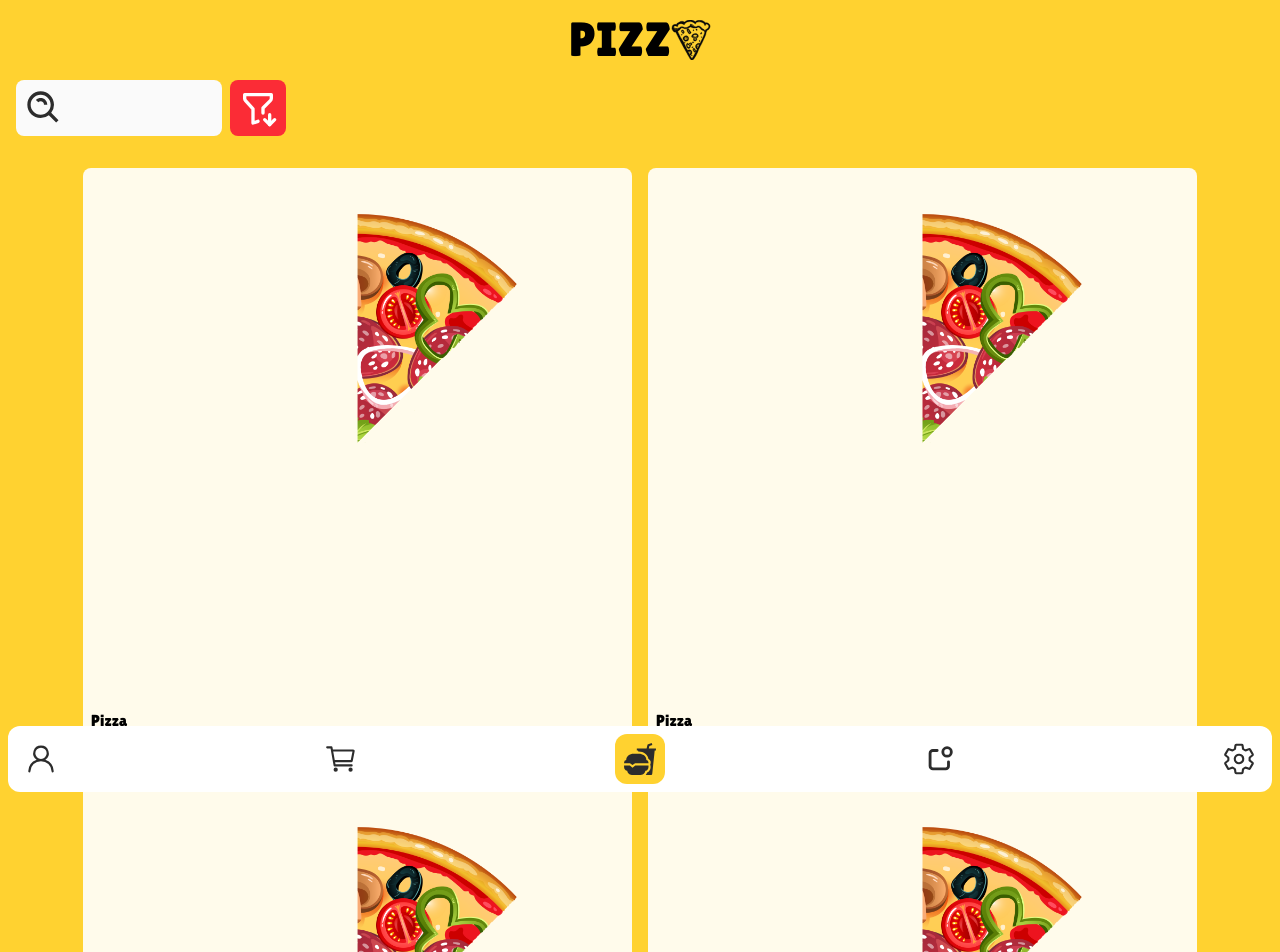
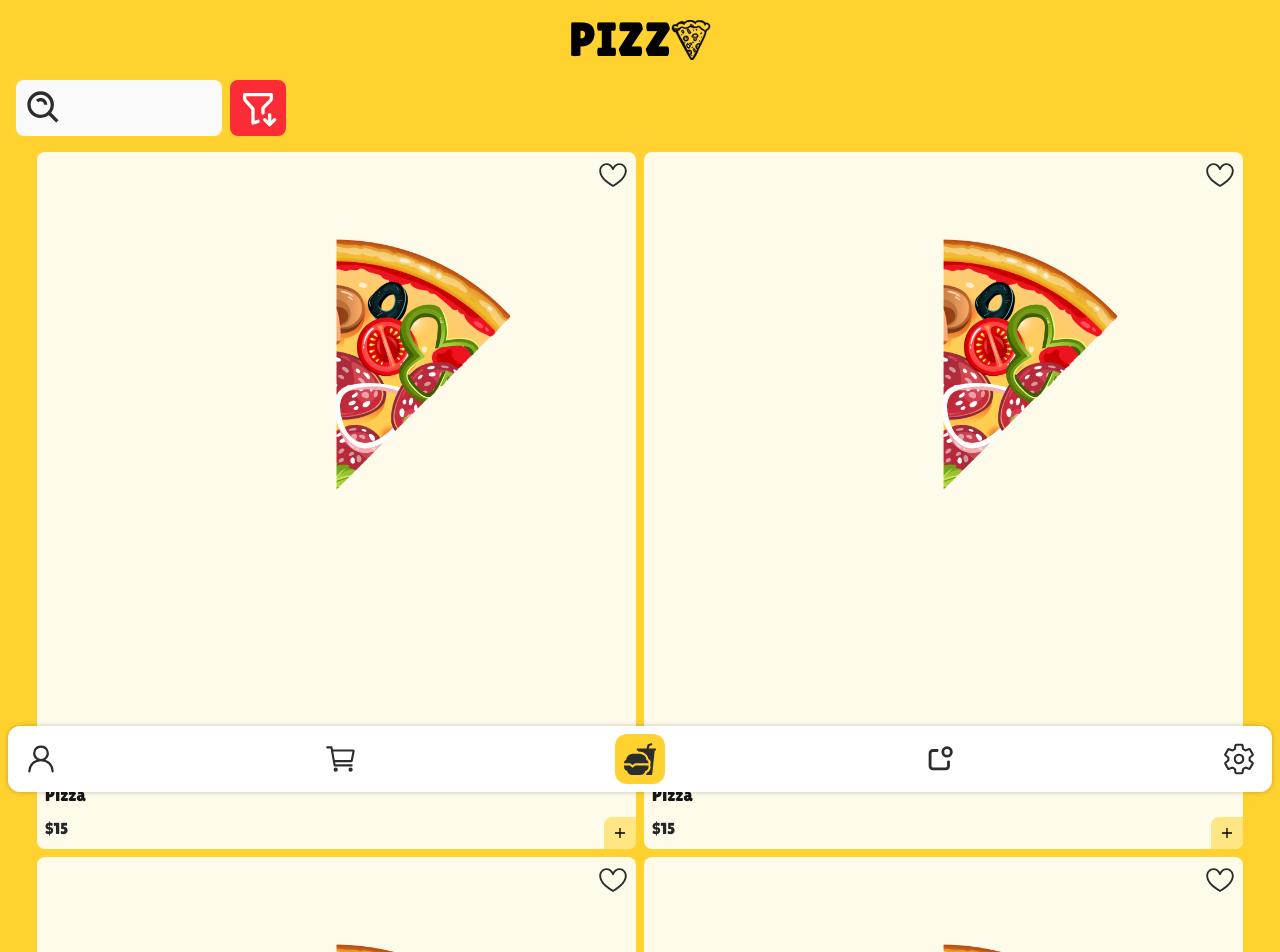
Before and after one commit to mahdibaderloo/fastfood, a React (Vite) app: page / in a window 1280 px wide. Shown: the top 952 px of the page. Built offline with nearby package versions, Linux system fonts and the light colour scheme.

Commit message:
MenuItem styles

```diff
--- a/src/components/Navbar.jsx
+++ b/src/components/Navbar.jsx
@@ -13,7 +13,7 @@ import { NavLink } from "react-router-dom";
 
 function Navbar() {
   return (
-    <nav className="flex justify-between rounded-xl bg-white fixed left-0 right-0 bottom-0 p-2 m-2">
+    <nav className="flex justify-between rounded-xl bg-white shadow-[0_0_5px_#0000003d] fixed left-0 right-0 bottom-0 p-2 m-2">
       <NavLink
         to="/dashboard"
         className={({ isActive }) =>
--- a/src/features/menu/MenuItem.jsx
+++ b/src/features/menu/MenuItem.jsx
@@ -1,11 +1,20 @@
+import { GoHeart } from "react-icons/go";
 import pizza from "../../data/images/loading-1.png";
+import { IoMdAdd } from "react-icons/io";
 
 function MenuItem() {
   return (
-    <li className="bg-amber-50 rounded-lg w-[44%] flex flex-col p-2">
-      <img src={pizza} alt="product-image" className="w-full" />
-      <p>Pizza</p>
-      <p>$15</p>
+    <li className="bg-amber-50 rounded-lg w-[48%] flex flex-col p-2 relative">
+      <p className="self-end">
+        <GoHeart size={30} color="#2c2c2c" />
+        {/* <GoHeartFill color="#2c2c2c" /> */}
+      </p>
+      <img src={pizza} alt="product-image" className="w-full mt-2" />
+      <p className="text-lg text-neutral-900">Pizza</p>
+      <p className="mt-2 text-neutral-800">$15</p>
+      <p className="self-end bg-amber-200 absolute right-0 bottom-0 p-2 rounded-tl-lg rounded-br-lg">
+        <IoMdAdd />
+      </p>
     </li>
   );
 }
--- a/src/pages/Menu.jsx
+++ b/src/pages/Menu.jsx
@@ -12,7 +12,7 @@ function Menu() {
           <Search />
           <Filter />
         </div>
-        <ul className="flex items-center justify-center flex-wrap gap-4 mt-8">
+        <ul className="flex items-center justify-center flex-wrap gap-2 mt-4">
           <MenuItem />
           <MenuItem />
           <MenuItem />
```
